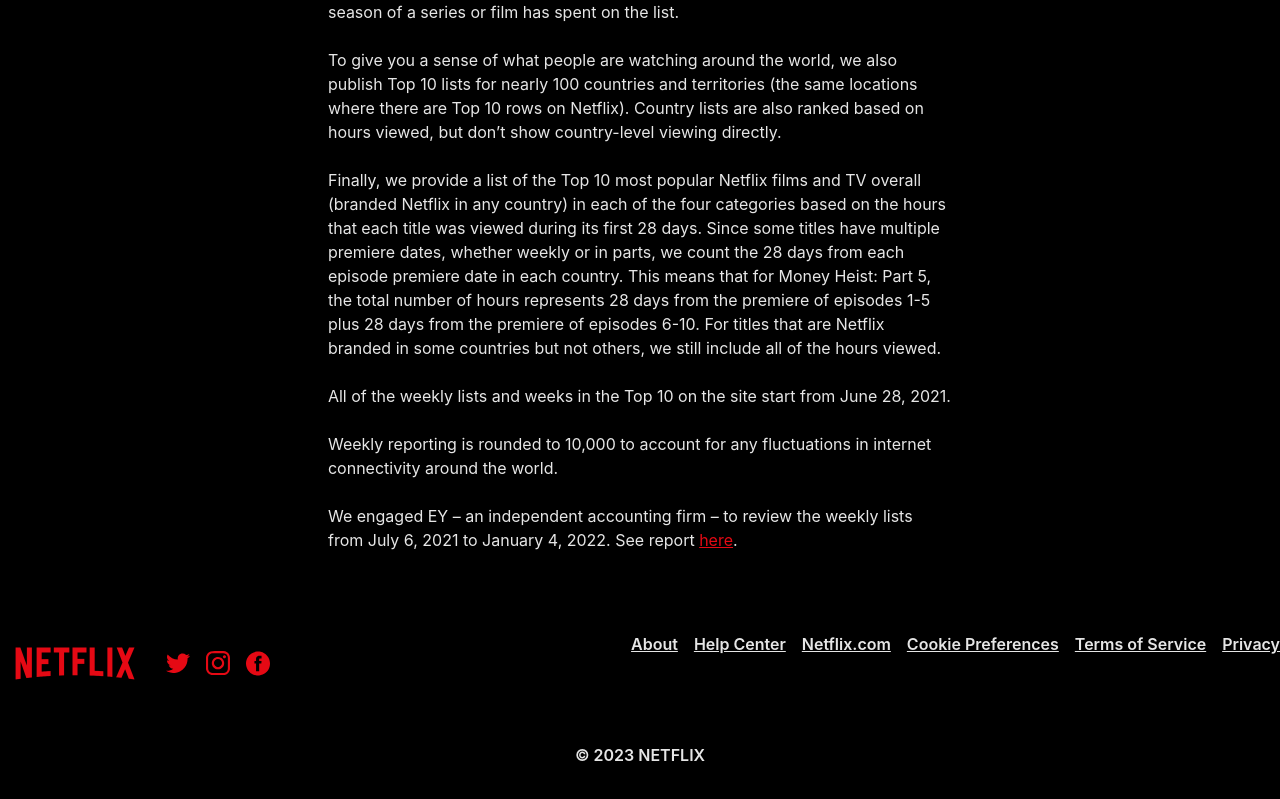
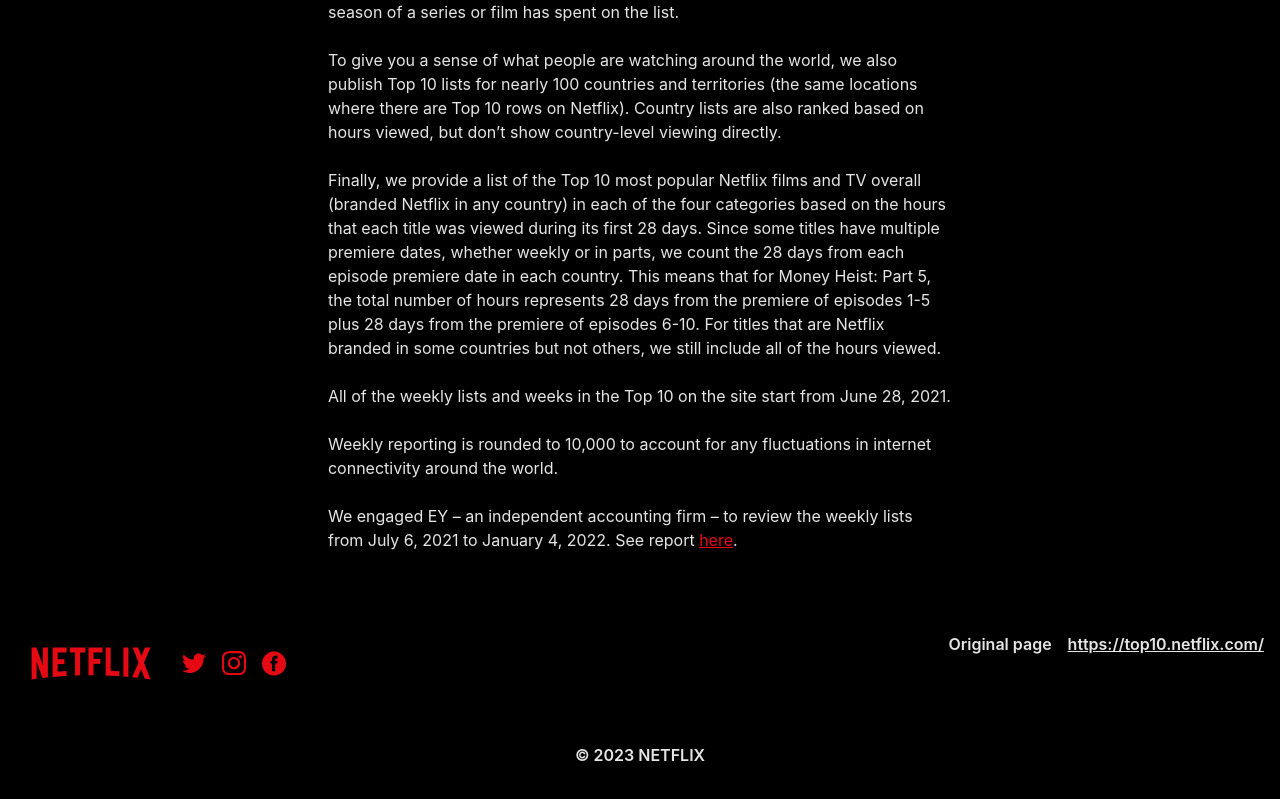
Before and after one commit to davidllopes/netfilx-top-global, a React (Create React App) app: page / in a window 1280 px wide. Shown: the part 1922-2721 px from the top of the page. Built offline with nearby package versions, Linux system fonts and the light colour scheme.

Commit message:
add original link

```diff
--- a/src/App.css
+++ b/src/App.css
@@ -187,6 +187,9 @@
     max-width: 65ch;
     text-align: left;
 }
+.padding-x {
+    padding: 0 1rem;
+}
 .margin-y {
     margin-bottom: 5rem;
     margin-top: 5rem;
--- a/src/parts/Footer/Footer.jsx
+++ b/src/parts/Footer/Footer.jsx
@@ -9,7 +9,7 @@
 export const Footer = () => {
     return (
         <footer>
-            <div className="margin-y">
+            <div className="margin-y padding-x">
                 <div className="flex space-between">
                     <div className="flex space-between gap-1 ">
                         <img src={logo} className="App-logo" alt="logo" />
@@ -30,12 +30,11 @@
                         />
                     </div>
                     <div className="white-links flex gap-1">
-                        <a href="#home">About</a>{" "}
-                        <a href="#home">Help Center</a>{" "}
-                        <a href="#home">Netflix.com</a>{" "}
-                        <a href="#home">Cookie Preferences</a>{" "}
-                        <a href="#home">Terms of Service</a>{" "}
-                        <a href="#home">Privacy</a>
+                        {" "}
+                        Original page
+                        <a href="https://top10.netflix.com/">
+                            https://top10.netflix.com/
+                        </a>{" "}
                     </div>
                 </div>
                 <br />
```
